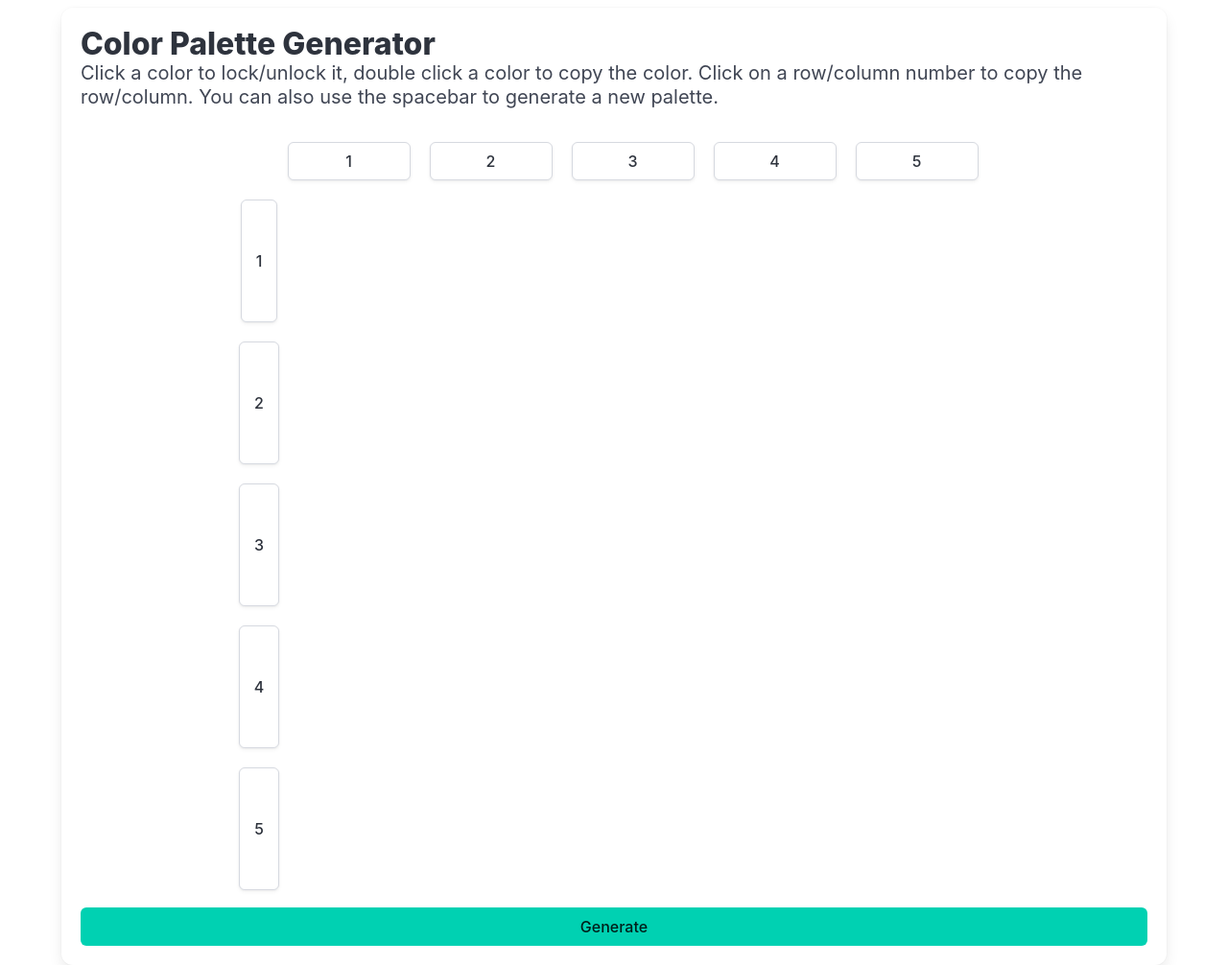
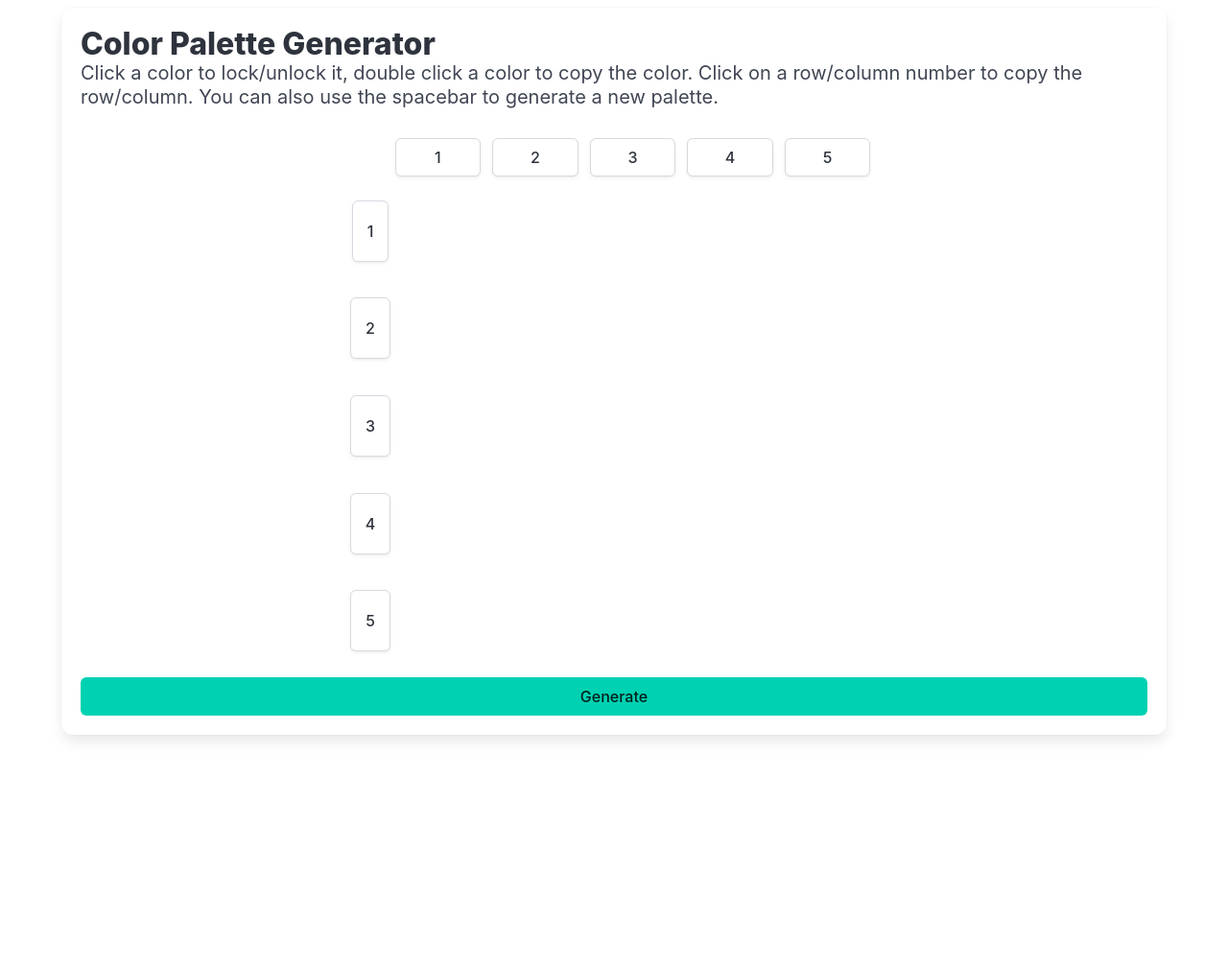
Before and after one commit to editid0/tools, a Flask app: page /palettegenerator in a window 1280 px wide. Shown: the whole page at 96% size. After the commit the page ends 772 px from the top, so only its background shows below. Run offline with Flask 3, Linux system fonts and the light colour scheme; some libraries are stand-ins or nearby versions.

Commit message:
Change scaling on color palette UI

```diff
--- a/templates/palettegen.html
+++ b/templates/palettegen.html
@@ -297,9 +297,9 @@
 			align-items: center;
 		}
 		.palette > div {
-			width: 10vw;
-			height: 10vw;
-			margin: 10px;
+			width: 7vw;
+			height: 7vw;
+			margin: 6px;
 			transition: all 0.2s ease-in-out;
 		}
 		.colorbox[data-locked="true"] {
@@ -347,11 +347,11 @@
 			margin-left: var(--grid-offset);
 		}
 		.gridcoords p {
-			width: 10vw;
-			margin: 10px;
+			width: 7vw;
+			margin: 6px;
 		}
 		.row {
-			height: 10vw;
+			height: 5vw;
 		}
 	</style>
 </html>
```
